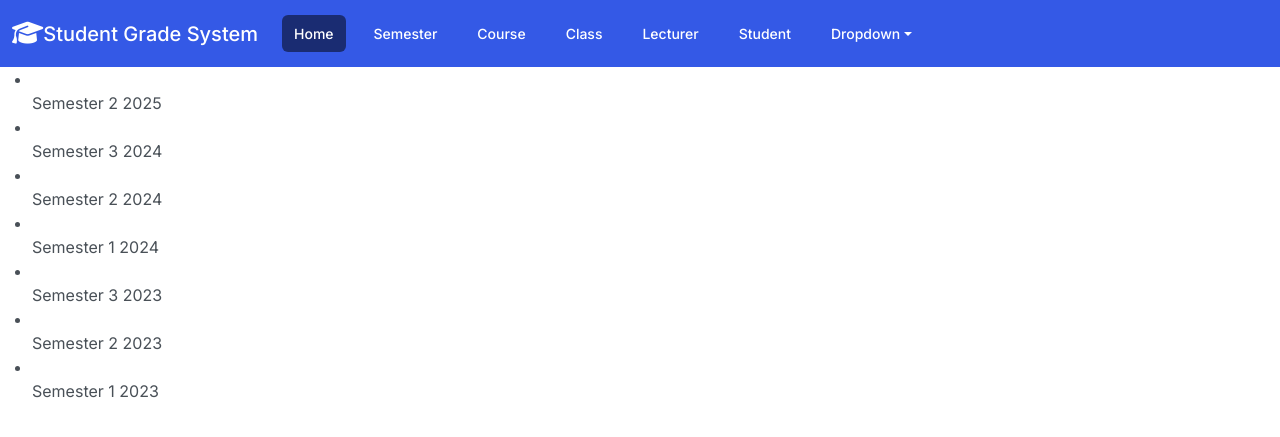
After one commit to Annzxy/StudentGradebook, a Django app: page /semester_list/ in a window 1280 px wide. The commit adds this page. Shown: the top 437 px of the page. Run offline with Django 4.2, Linux system fonts and the light colour scheme; data comes from the database, SQL or seed files in the repository; both versions use the stored data as it was after the commit; some libraries are stand-ins or nearby versions.

Commit message:
add views for semester

```diff
--- a/gradebook/models.py
+++ b/gradebook/models.py
@@ -1,5 +1,7 @@
 from django.contrib.auth.models import User
 from django.db import models
+from django.urls import reverse
+
 
 # Create your models here.
 class Semester(models.Model):
--- /dev/null
+++ b/gradebook/templates/Semester_List.html
@@ -0,0 +1,23 @@
+{% extends 'base.html' %}
+ {% block title %}
+ Semester
+ {% endblock %}
+{% block content %}
+   {% if user.is_authenticated %}
+        {% if user.is_superuser %}
+            <a href="{% url 'semester_create' %}" class="btn btn-light">New Semester</a>
+        {% endif %}
+    {% endif %}
+
+    <ul>
+        {% for semester in object_list %}
+            <li>
+                <br href="{% url 'semester_detail' semester.semester_number %}">Semester {{ semester.semester_number}} {{ semester.year}}<br></a>
+                {% if user.is_superuser %}
+                        <a class="btn btn-success" href="{% url 'semester_update' semester.pk %}">Update</a>
+                        <a class="btn btn-danger" href="{% url 'semester_delete' semester.pk %}">Delete</a>
+                {% endif %}
+            </li>
+        {% endfor %}
+    </ul>
+{% endblock %}
--- a/gradebook/templates/base.html
+++ b/gradebook/templates/base.html
@@ -29,13 +29,19 @@
           </a>
         </li>
         <li class="nav-item">
-          <a class="nav-link" href="#">Features</a>
+          <a class="nav-link" href="{% url 'semester_list' %}">Semester</a>
         </li>
         <li class="nav-item">
-          <a class="nav-link" href="#">Pricing</a>
+          <a class="nav-link" href="#">Course</a>
         </li>
         <li class="nav-item">
-          <a class="nav-link" href="#">About</a>
+          <a class="nav-link" href="#">Class</a>
+        </li>
+          <li class="nav-item">
+          <a class="nav-link" href="#">Lecturer</a>
+        </li>
+          <li class="nav-item">
+          <a class="nav-link" href="#">Student</a>
         </li>
         <li class="nav-item dropdown">
           <a class="nav-link dropdown-toggle" data-bs-toggle="dropdown" href="#" role="button" aria-haspopup="true" aria-expanded="false">Dropdown</a>
@@ -48,10 +54,6 @@
           </div>
         </li>
       </ul>
-      <form class="d-flex">
-        <input class="form-control me-sm-2" type="search" placeholder="Search">
-        <button class="btn btn-secondary my-2 my-sm-0" type="submit">Search</button>
-      </form>
     </div>
   </div>
 </nav>
--- a/gradebook/templates/index.html
+++ b/gradebook/templates/index.html
@@ -1,5 +1,7 @@
 {% extends 'base.html' %}
-
+ {% block title %}
+ Home
+ {% endblock %}
 {% block content %}
     <div class="container-fluid">
         <h3 class="m-4">All Students</h3>
--- a/gradebook/urls.py
+++ b/gradebook/urls.py
@@ -1,7 +1,13 @@
 from django.urls import path
 from . import views
+from .views import SemesterList, SemesterCreate, SemesterUpdate, SemesterDelete, SemesterDetail
 
 urlpatterns = [
     path('', views.index, name='index'),
     path('<int:id>', views.view_student, name='view_student'),
+    path("semester_list/", SemesterList.as_view(), name="semester_list"),
+    path("semester_create/", SemesterCreate.as_view(), name="semester_create"),
+    path("semester_update/<int:pk>/", SemesterUpdate.as_view(), name="semester_update"),
+    path("semester_delete/<int:pk>/", SemesterDelete.as_view(), name="semester_delete"),
+    path("semester_detail/<int:pk>/", SemesterDetail.as_view(), name="semester_detail"),
 ]
--- a/gradebook/views.py
+++ b/gradebook/views.py
@@ -1,10 +1,8 @@
 from django.shortcuts import render
-from django.urls import reverse
+from django.urls import reverse, reverse_lazy
 from django.http import HttpResponseRedirect
-from .models import Student
-from .models import StudentEnrollment
-from .models import Lecturer
-from .models import Class
+from .models import Student, StudentEnrollment, Lecturer, Class, Semester
+from django.views.generic import ListView, DetailView, CreateView, UpdateView, DeleteView
 
 # Create your views here.
 def index(request):
@@ -15,3 +13,28 @@ def index(request):
 def view_student(request, id):
     student = Student.objects.get(pk=id)
     return HttpResponseRedirect(reverse('index'))
+
+class SemesterList(ListView):
+    model = Semester
+    template_name = "Semester_List.html"
+
+class SemesterCreate(CreateView):
+    model = Semester
+    template_name = "Semester_Create.html"
+    fields = "__all__"
+    success_url = reverse_lazy("semester_list")
+
+class SemesterUpdate(UpdateView):
+    model = Semester
+    template_name = "Semester_Update.html"
+    fields = "__all__"
+    success_url = reverse_lazy("semester_list")
+
+class SemesterDetail(DetailView):
+    model = Semester
+    template_name = "Semester_Detail.html"
+
+class SemesterDelete(DeleteView):
+    model = Semester
+    template_name = "Semester_Delete.html"
+    success_url = reverse_lazy("semester_list")
```
Also changed, not shown: gradebook/templates/Semester_Create.html (added, +13 -0 lines), gradebook/templates/Semester_Delete.html (added, +12 -0 lines), gradebook/templates/Semester_Detail.html (added, +8 -0 lines), gradebook/templates/Semester_Update.html (added, +13 -0 lines), db.sqlite3, gradebook/migrations/0002_alter_semester_id.py (added), gradebook/migrations/0003_alter_semester_id.py (added).
